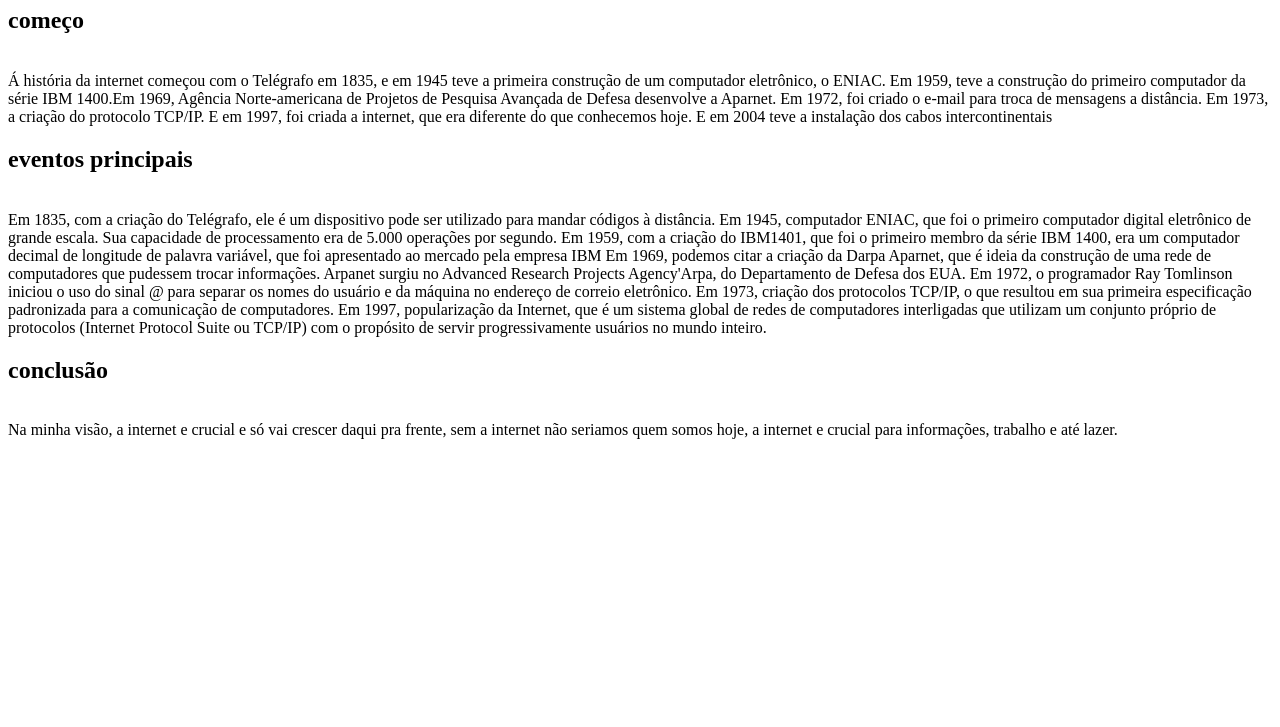
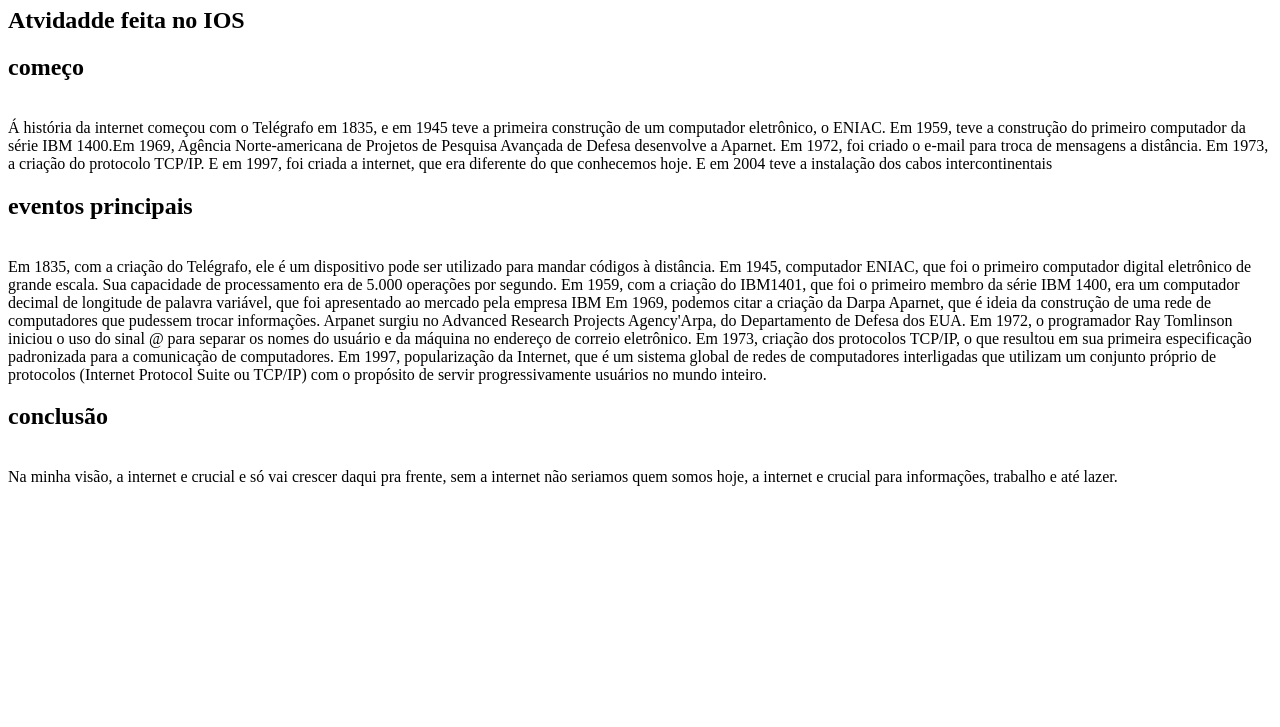
Before and after one commit to gustavomachado416/ResumoHtml, a plain HTML site: page index.html in a window 1280 px wide. Shown: the part 73-800 px from the top of the page. Drawn offline with Linux system fonts and the light colour scheme.

Commit message:
Adicionamos um h2

```diff
--- a/index.html
+++ b/index.html
@@ -7,7 +7,7 @@
 </head>
 <body>
     <h1>história da internet</h1>
-
+    <h2>Atvidadde feita no IOS</h2>
 
     <p>
         <h2>começo</h2><br>
```
